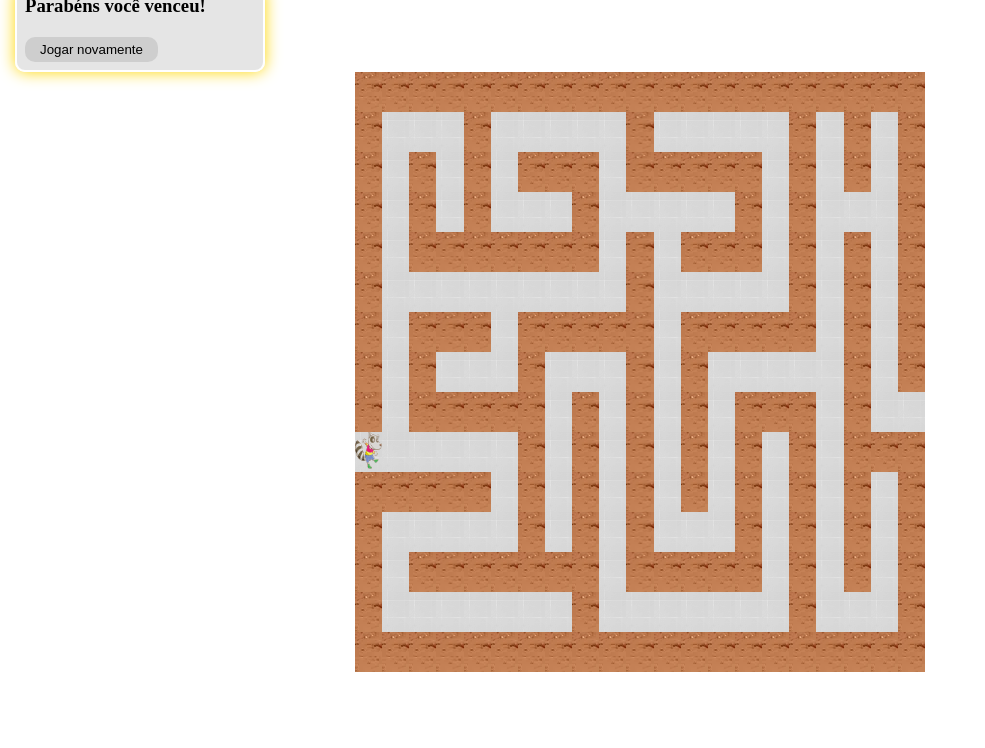
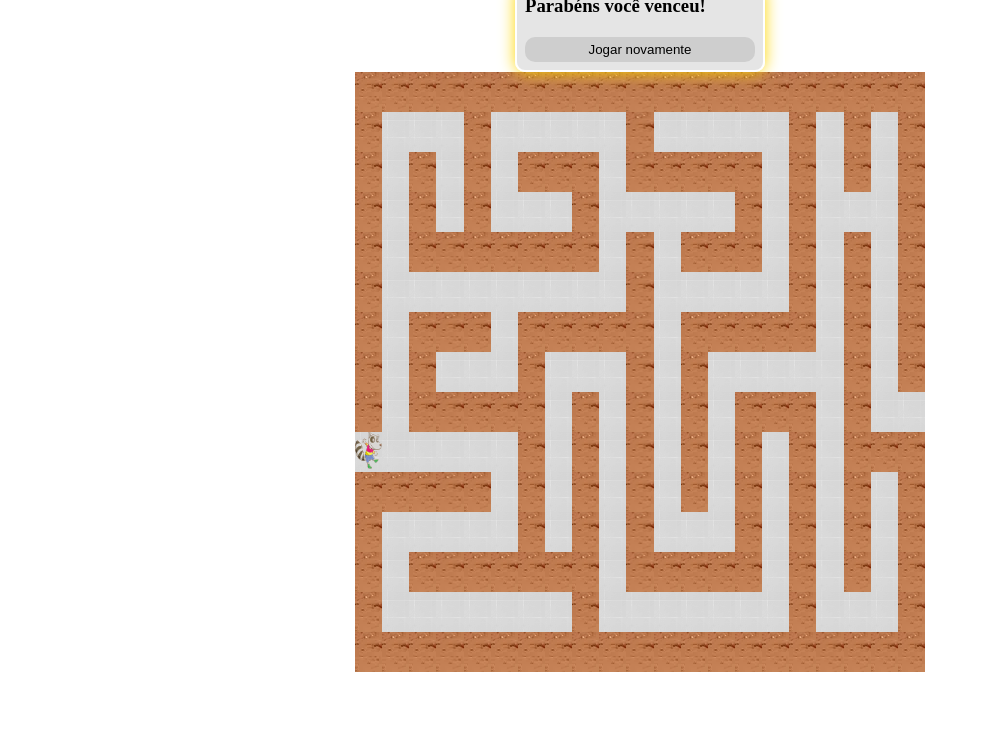
Before and after one commit to adilsondias2018/labirinto, a plain HTML site: page index.html in a window 1280 px wide. Shown: the part 52-800 px from the top of the page, without its empty margins (0-985 px from the left). Drawn offline with Linux system fonts and the light colour scheme.

Commit message:
Ajustes layout

```diff
--- a/style.css
+++ b/style.css
@@ -7,7 +7,9 @@
 
 body{
 
-
+   display: flex;
+   flex-direction: column;
+   align-items: center;
 
 }
 header{
@@ -17,7 +19,7 @@ header{
 
 main{
     width: 570px;
-    margin: 0 auto;
+    margin: auto auto;
     text-align: center;
 }
 
@@ -63,6 +65,8 @@ img{
 }
 
 #mensagem{
+      display: flex;
+      flex-direction: column;
       width: 100%;
       min-width: 250px;
       max-width: 250px;
@@ -74,7 +78,7 @@ img{
       border: solid 2px white;
       box-shadow: 0 0 1em gold;
       transition: all 0.3 3s linear;
-      z-index: 100;
+      z-index: 10000;
 }
 
 button{
@@ -89,7 +93,7 @@ button :hover{
 }
 
 
-/* .hide{
+.hide{
 
     display: none;
-} */
+}
```
Also changed, not shown: index.html (+1 -0 lines).
